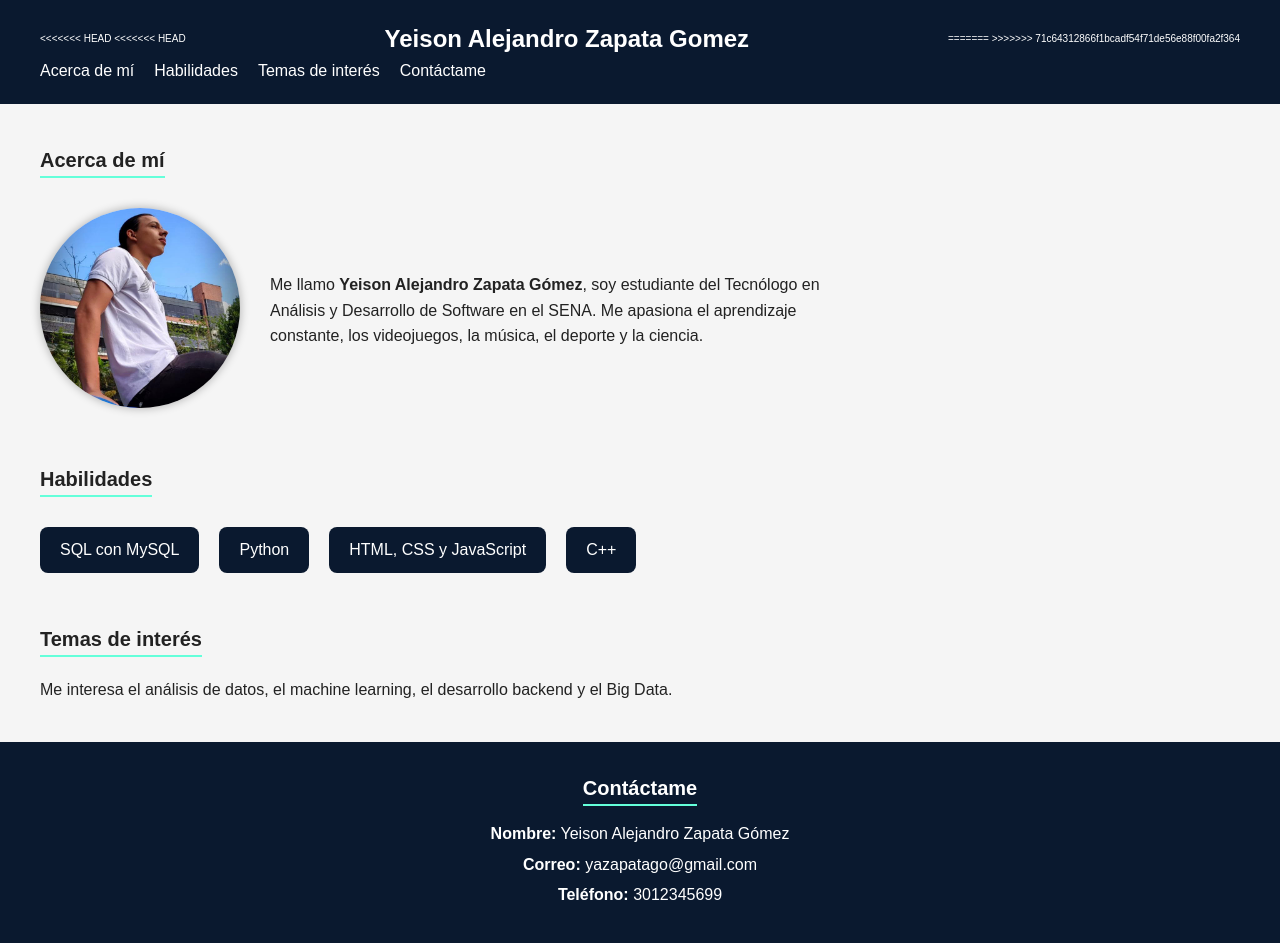
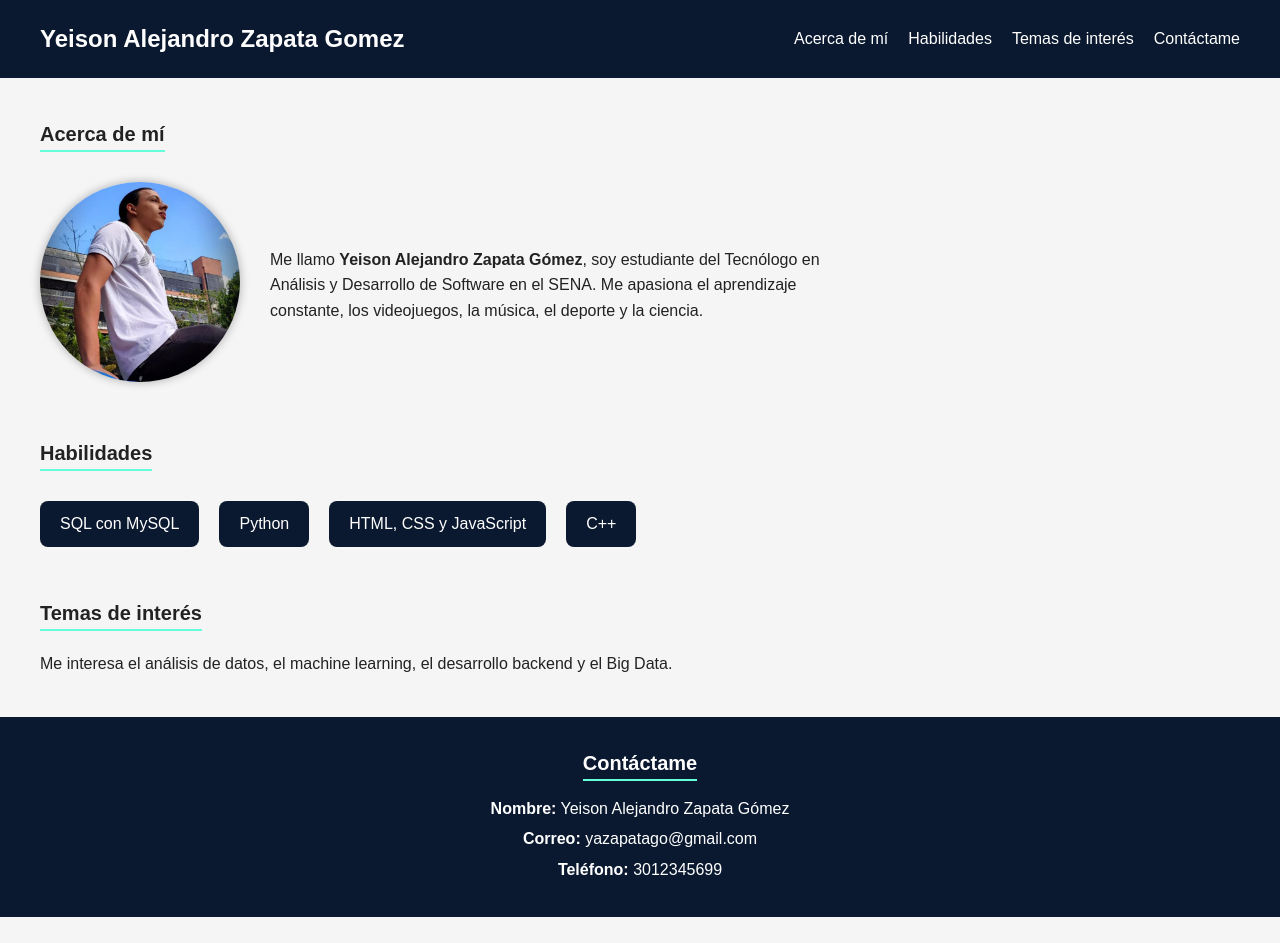
Before and after one commit to Yazapatago/Ejemplo_SENA, a plain HTML site: page index.html in a window 1280 px wide. After the commit the page ends 917 px from the top, so only its background shows below. Drawn offline with Linux system fonts and the light colour scheme.

Commit message:
Correccion merge

```diff
--- a/index.html
+++ b/index.html
@@ -8,11 +8,7 @@
 </head>
 <body>
     <header class="header">
-<<<<<<< HEAD
-<<<<<<< HEAD
         <h1 class="header__title">Yeison Alejandro Zapata Gomez</h1>
-=======
->>>>>>> 71c64312866f1bcadf54f71de56e88f00fa2f364
         <nav class="nav">
             <ul class="nav__list">
                 <li><a href="#acercaDeMi">Acerca de mí</a></li>
```
